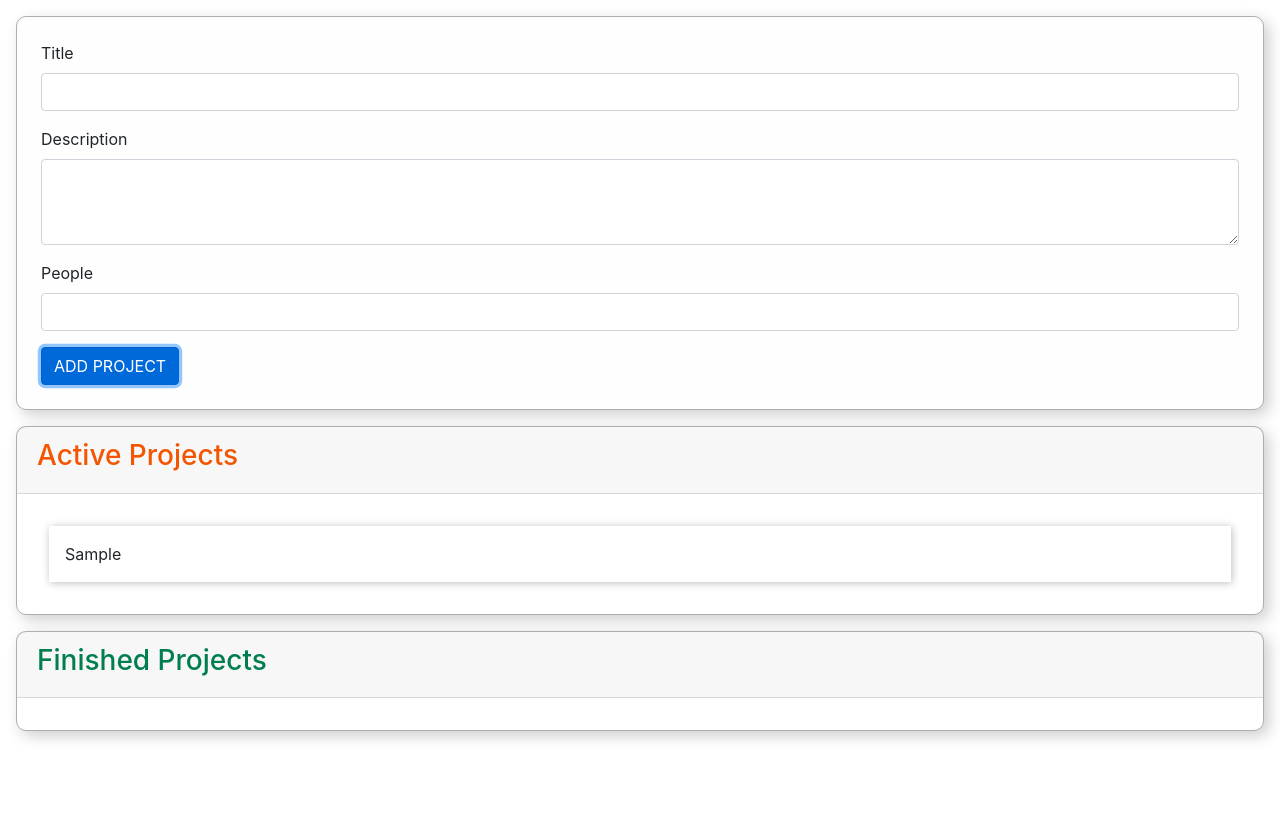
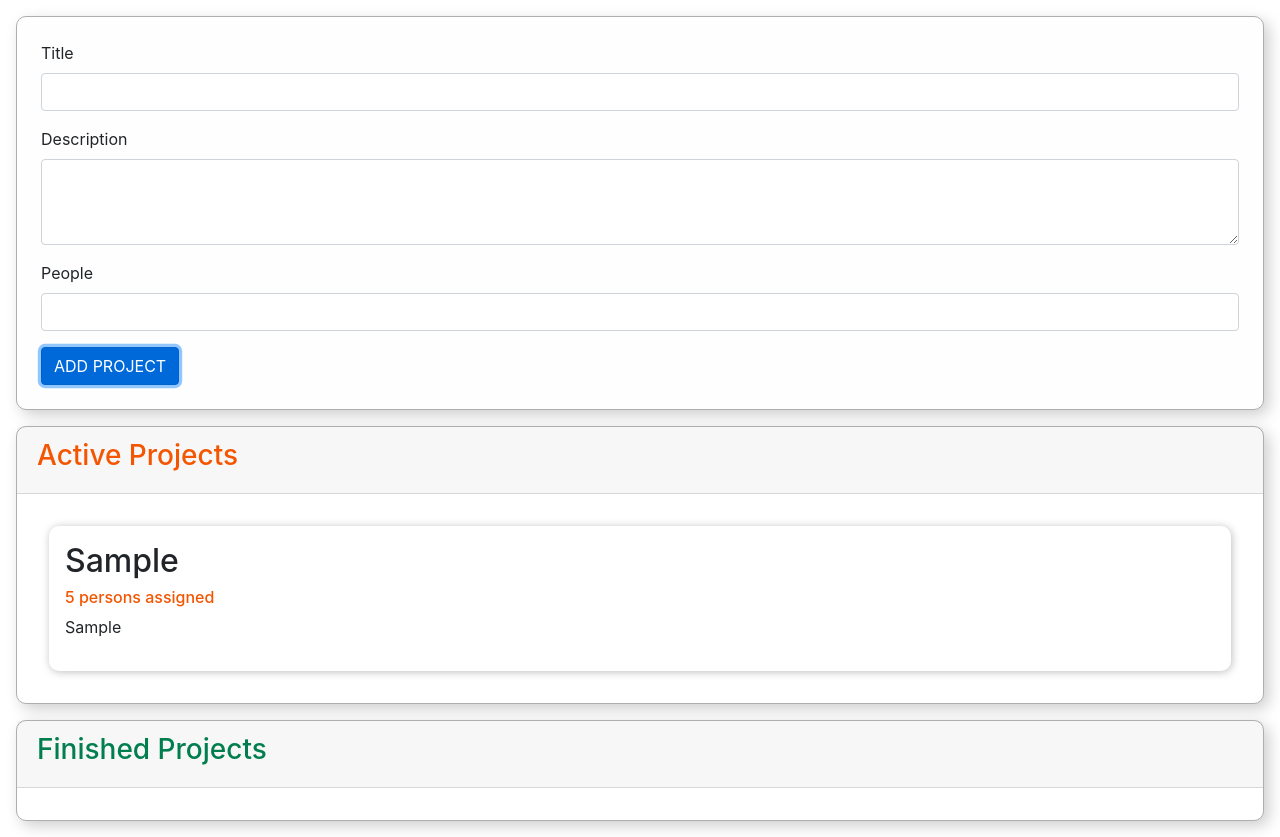
Before and after one commit to ducmvo/dragdrop, a website built with webpack: page index.html in a window 1280 px wide. Both pictures are taken after typing "Sample", "Sample", "5" into the empty fields and a click on the button "ADD PROJECT". Before the commit the page ends 800 px from the top, so only its background shows below. Built offline with nearby package versions, Linux system fonts and the light colour scheme.

Commit message:
render projectItems

```diff
--- a/app.css
+++ b/app.css
@@ -44,6 +44,7 @@
 
 .projects li {
   box-shadow: 1px 1px 8px rgba(0, 0, 0, 0.26);
+  border-radius: 10px;
   padding: 1rem;
   margin: 1rem;
 }
--- a/index.html
+++ b/index.html
@@ -28,7 +28,11 @@
       </form>
     </template>
     <template id="single-project">
-      <li></li>
+      <li>
+        <h2></h2>
+        <h3></h3>
+        <p></p>
+      </li>
     </template>
     <template id="project-list">
       <section class="projects card">
--- /dev/null
+++ b/src/ProjectItem.ts
@@ -0,0 +1,21 @@
+import {Component} from './Component';
+import {Project} from './Project'
+export class ProjectItem extends Component<HTMLUListElement,HTMLLIElement> {
+
+    get persons() {
+        return this.project.people === 1? '1 person' : `${this.project.people} persons`
+    }
+
+    constructor(hostId: string, private project: Project) {
+        super('single-project', hostId, false, project.id);
+        this.renderContent();
+    }
+
+    configure() {}
+
+    renderContent() {
+        this.element.querySelector('h2')!.textContent = this.project.title;
+        this.element.querySelector('h3')!.textContent = this.persons + ' assigned';
+        this.element.querySelector('p')!.textContent = this.project.description;
+    }
+}
--- a/src/ProjectList.ts
+++ b/src/ProjectList.ts
@@ -1,6 +1,7 @@
 import { Project } from './Project';
 import { projectState } from './ProjectState';
 import { ProjectStatus } from './Project';
+import {ProjectItem} from './ProjectItem';
 import { Component } from './Component';
 
 export class ProjectList extends Component<HTMLDivElement, HTMLElement> {
@@ -34,10 +35,15 @@ export class ProjectList extends Component<HTMLDivElement, HTMLElement> {
 			`${this.type}-projects-list`
 		) as HTMLUListElement;
 		listEl.innerHTML = '';
-		this.assignedProjects.map((project) => {
-			const listItem = document.createElement('li');
-			listItem.textContent = project.title;
-			listEl.appendChild(listItem);
-		});
+		for (const project of this.assignedProjects) {
+			console.log(project)
+			new ProjectItem(this.element.querySelector('ul')!.id, project)
+		}
+		// this.assignedProjects.map((project) => {
+		// 	// const listItem = document.createElement('li');
+		// 	// listItem.textContent = project.title;
+		// 	// listEl.appendChild(listItem);
+
+		// });
 	}
 }
```
